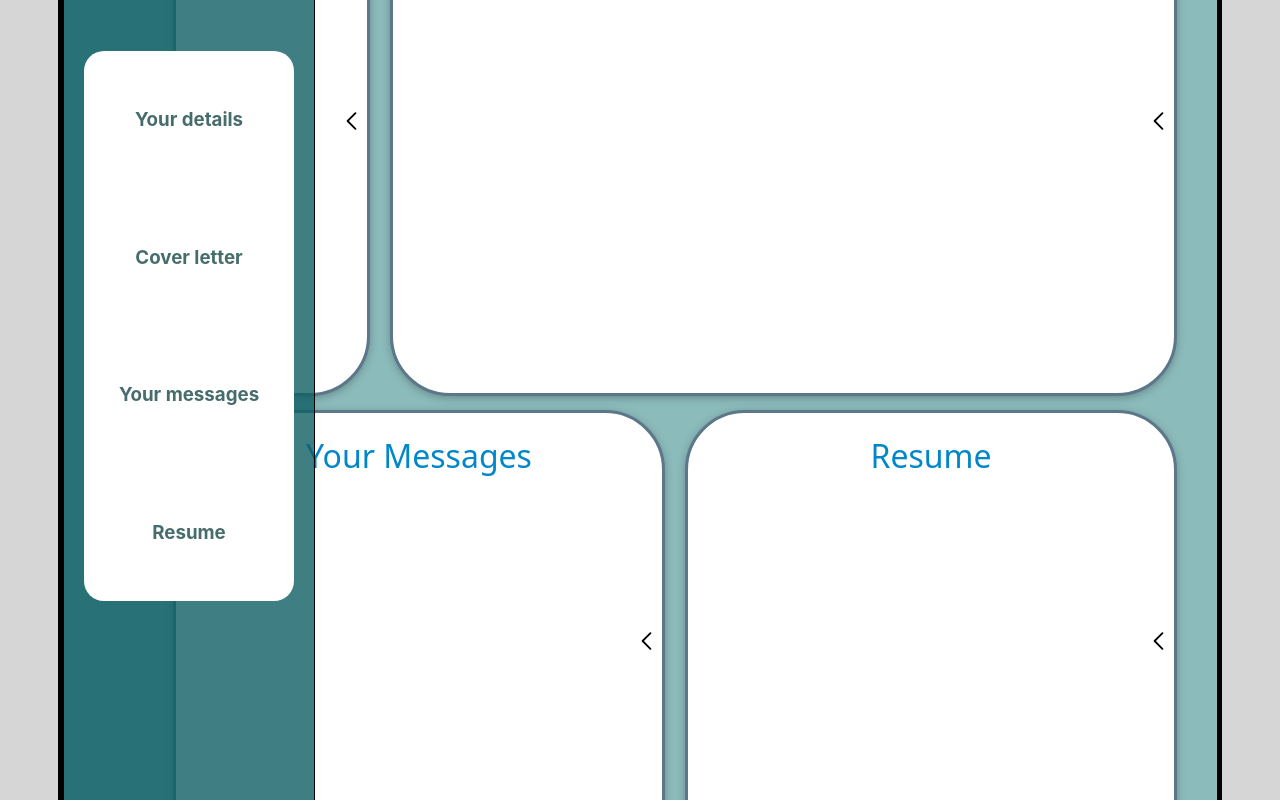
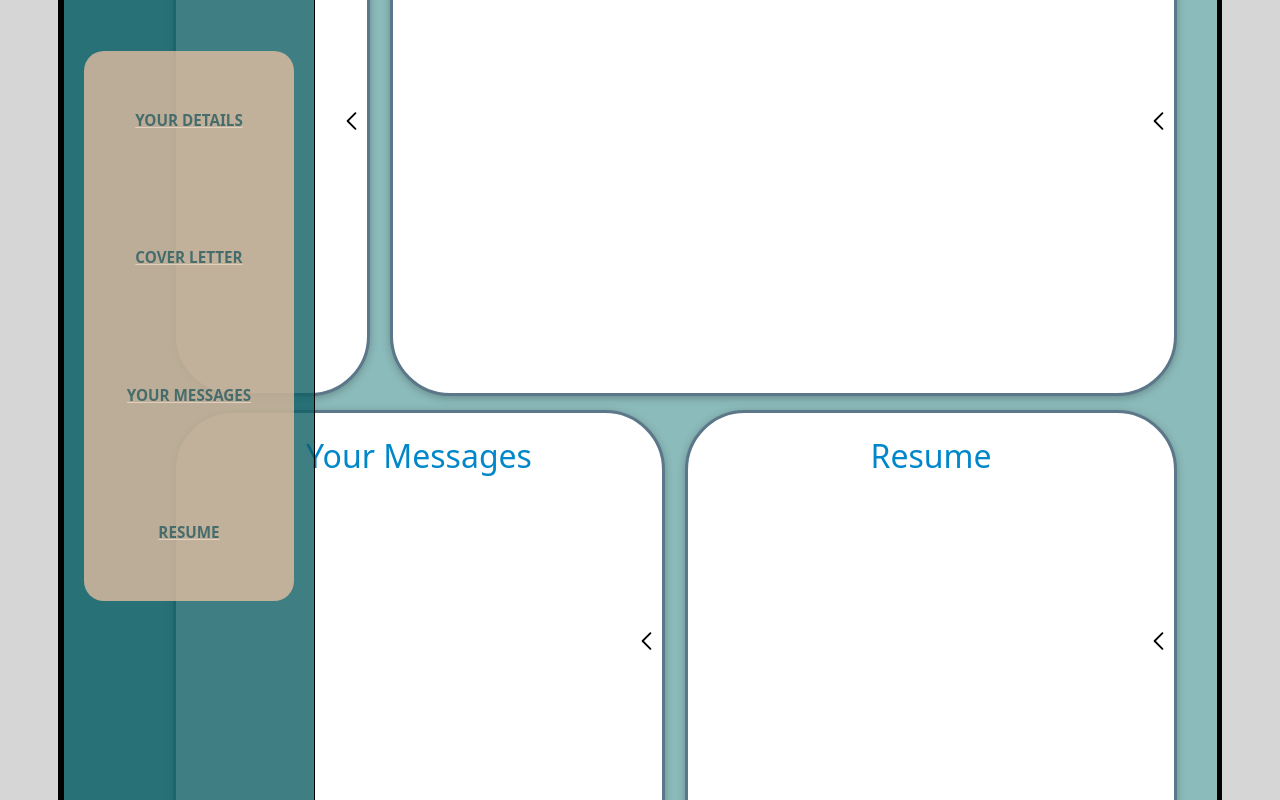
Before and after one commit to KasiaRaven26/Icare, a React (Vite) app in the folder Icare_app/: page /client in a window 1280 px wide. Both pictures are taken after a click on the element 98 px from the left and 805 px from the top of the page. Shown: the part 405-1205 px from the top of the page. Built offline with nearby package versions, Linux system fonts and the light colour scheme.

Commit message:
Homepagebuttons (#31)
* buttonsfixed

* modalhovers

* sidebaredited

* sidebaredited2

* footeredited

* -

```diff
--- a/Icare_app/src/client/Card.module.css
+++ b/Icare_app/src/client/Card.module.css
@@ -12,9 +12,11 @@
 .header {
     text-align: center;
     height: 10%;
-    color: #0087ca;
+    color: #2faba796;
     text-decoration: none;
     cursor: pointer;
+
+
 }
 .link::after {
     content: '';
--- a/Icare_app/src/client/ClientContent.jsx
+++ b/Icare_app/src/client/ClientContent.jsx
@@ -19,7 +19,9 @@ const ClientContent = () => {
     <div className="content-grid-container">
       <div onClick={handleSidebar} className="client-side-bar">
       <ClientSideBar sideBarOpen={sidebarOpen}/>
+
       </div>
+
       <div className="card-container">
         <div className="card-container-top">
           <div
--- a/Icare_app/src/client/ClientSideBar.jsx
+++ b/Icare_app/src/client/ClientSideBar.jsx
@@ -11,10 +11,10 @@ const ClientSideBar = ({ sideBarOpen }) => {
     >
       {sideBarOpen && (
         <div className={styles.containerContent}>
-          <a href="/client/your-details"><h3>Your details</h3></a>
-          <a href="/client/cover-letter"><h3>Cover letter</h3></a>
-          <a href="/client/your-messages"><h3>Your messages</h3></a>
-          <a href="/client/resume"><h3>Resume</h3></a>
+          <a href="/client/your-details"><h3>YOUR DETAILS</h3></a>
+          <a href="/client/cover-letter"><h3>COVER LETTER</h3></a>
+          <a href="/client/your-messages"><h3>YOUR MESSAGES</h3></a>
+          <a href="/client/resume"><h3>RESUME</h3></a>
 
         </div>
       )}
--- a/Icare_app/src/client/ClientSideBar.module.css
+++ b/Icare_app/src/client/ClientSideBar.module.css
@@ -64,7 +64,11 @@
     margin-left: 20px;
     margin-right: 20px;
     border-radius: 20px;
-    background-color: white;
+    background-color: rgba(242, 197, 163, 0.73);
+    font-family:system-ui, -apple-system, BlinkMacSystemFont, 'Segoe UI', Roboto, Oxygen, Ubuntu, Cantarell, 'Open Sans', 'Helvetica Neue', sans-serif;
+    text-decoration: underline rgba(237, 215, 199, 0.8);
+    font-size: small;
+    font-weight:lighter;
 }
 
 a {
--- a/Icare_app/src/components/Footer.css
+++ b/Icare_app/src/components/Footer.css
@@ -9,4 +9,5 @@
   margin-top: 5%;
   text-decoration-line: underline;
 
+
 }
--- a/Icare_app/src/components/Modal/ModalContent.css
+++ b/Icare_app/src/components/Modal/ModalContent.css
@@ -4,14 +4,16 @@
   padding-left: 0.75rem;
   padding-right: 0.75rem;
   margin: 2rem;
+  margin: 2rem;
   border-width: 1px;
   border-style: outset;
+  border-style: outset;
   text-align: center;
+  border: 0.3px solid rgb(0, 0, 0);
   border: 0.3px solid rgb(0, 0, 0);
   border-radius: 9999px;
   background-color: #3bc6c9;
   color: #010101;
-
 }
 
 /* modal; */
@@ -40,6 +42,7 @@
   visibility: visible;
   transition: 0.5s;
   align-content: center;
+  flex-wrap: wrap;
   flex-wrap: wrap;
 }
 
```
